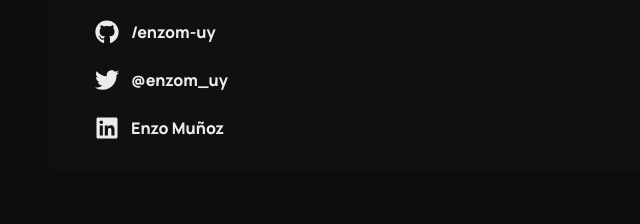
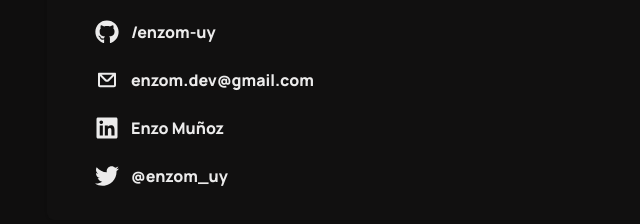
Before and after one commit to enzom-uy/portfolio, a Next.js app: page / in a window 1280 px wide. Shown: the part 1950-2174 px from the top of the page, without its empty margins (289-929 px from the left). Before the commit the page ends 2146 px from the top, so only its background shows below. Built offline with nearby package versions, Linux system fonts and the light colour scheme; no server answers.

Commit message:
omg i forgot to put my email

```diff
--- a/components/contact-section/contact-section.tsx
+++ b/components/contact-section/contact-section.tsx
@@ -5,11 +5,12 @@ import useViewport from 'hooks/useViewport'
 import React from 'react'
 import { IconType } from 'react-icons'
 import { FaGithub, FaLinkedin, FaTwitter } from 'react-icons/fa'
+import { CgMail } from 'react-icons/cg'
 
 const contactInfo: Array<{
   name: string
   icon: IconType
-  href: string
+  href?: string
 }> = [
   {
     name: '/enzom-uy',
@@ -17,14 +18,19 @@ const contactInfo: Array<{
     href: 'https://github.com/enzom-uy/'
   },
   {
-    name: '@enzom_uy',
-    icon: FaTwitter,
-    href: 'https://twitter.com/enzom_uy'
+    name: 'enzom.dev@gmail.com',
+    icon: CgMail,
+    href: 'mailto:enzom.dev@gmail.com'
   },
   {
     name: 'Enzo Muñoz',
     icon: FaLinkedin,
     href: 'https://www.linkedin.com/in/enzomdev/'
+  },
+  {
+    name: '@enzom_uy',
+    icon: FaTwitter,
+    href: 'https://twitter.com/enzom_uy'
   }
 ]
 
```
